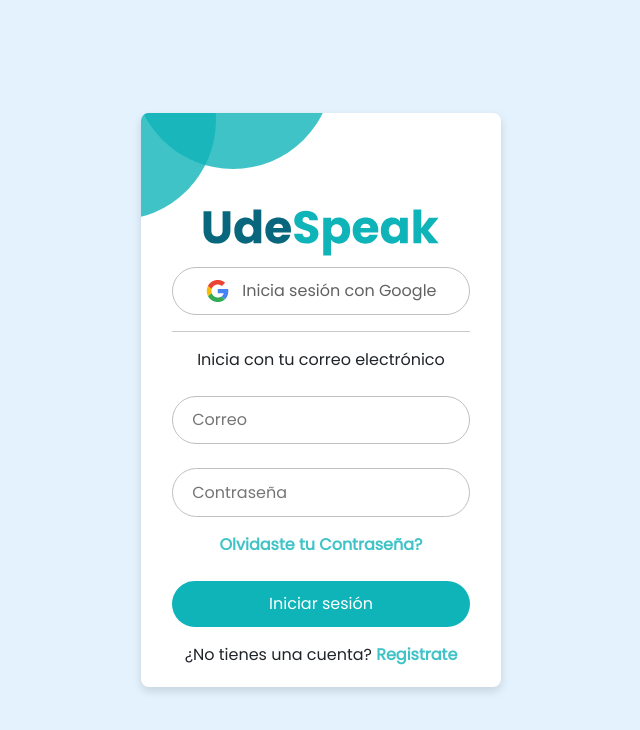
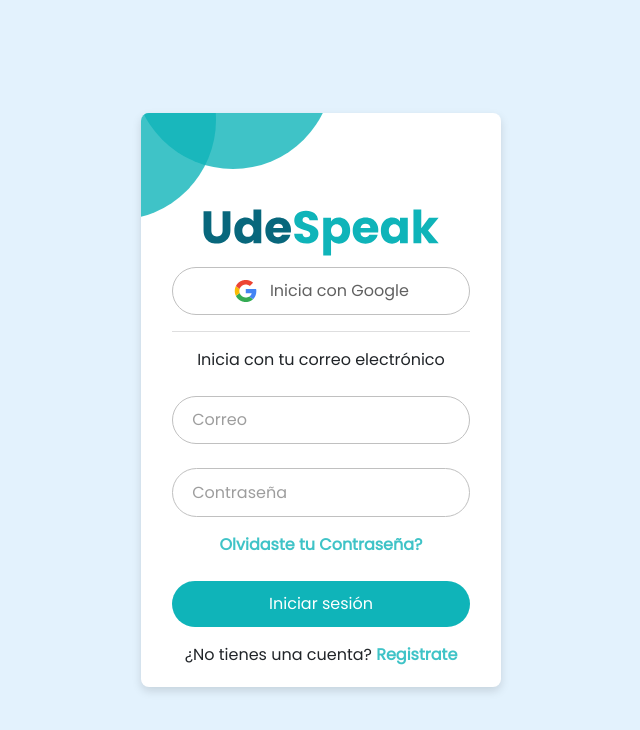
Before and after one commit to LuisEspanna/UdeSpeak-Admin, a React (Create React App) app: page /login in a window 1280 px wide. Shown: the top 730 px of the page, without its empty margins (319-959 px from the left). Built offline with nearby package versions, Linux system fonts and the light colour scheme.

Commit message:
:lipstick: Cosmetic

```diff
--- a/src/components/form/googleButton/GoogleButton.js
+++ b/src/components/form/googleButton/GoogleButton.js
@@ -6,7 +6,7 @@
   return (
     <button className='gbutton'>
       <GoogleIcon/>
-      Inicia sesión con Google
+      Inicia con Google
     </button>
   )
 }
--- a/src/pages/Login/index.js
+++ b/src/pages/Login/index.js
@@ -17,7 +17,7 @@
           <UdespeakLogo/>
         </div>
           <GoogleButton/>
-        <hr className='w-100'/>
+        <hr className='w-100 '/>
         <form>
           <span>Inicia con tu correo electrónico</span>
           <input type='email' required placeholder='Correo' className='my-4'/>
--- a/src/pages/Login/styles.scss
+++ b/src/pages/Login/styles.scss
@@ -41,6 +41,10 @@
             }
         }
 
+        hr{
+            opacity: 0.15;
+        }
+
         form{
 
             display: flex;
@@ -59,6 +63,10 @@
 
                 &:focus{
                     outline: solid 2px rgba($color: $color-primary, $alpha: 0.2);
+                }
+
+                &::placeholder{
+                    opacity: 0.7;
                 }
             }
 
```
